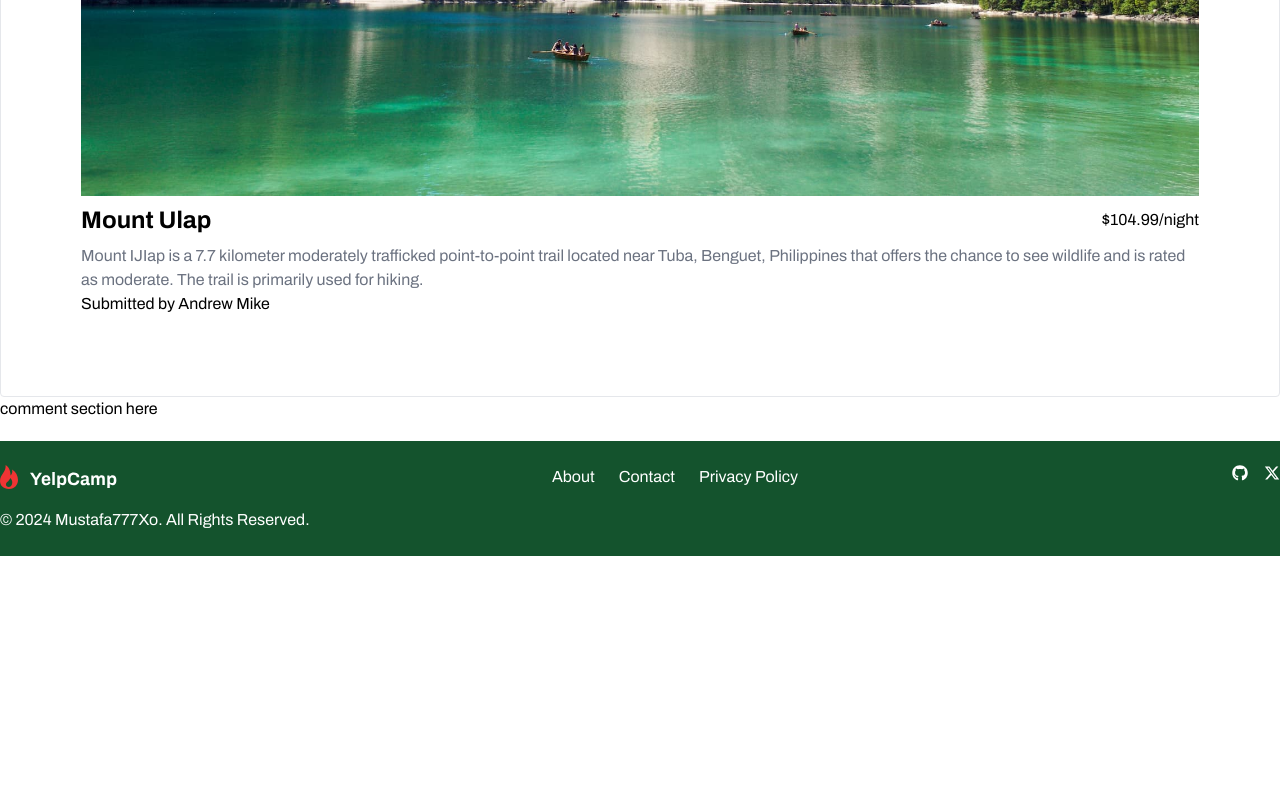
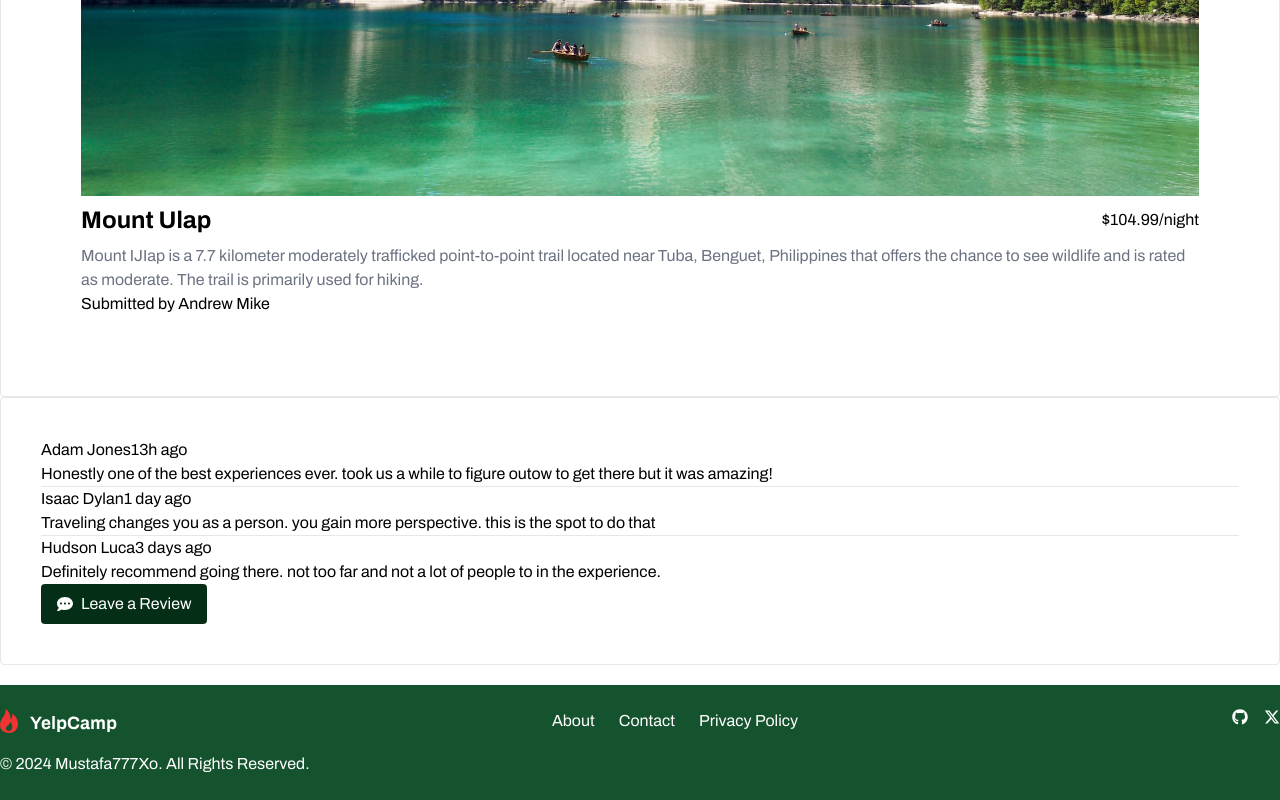
Before and after one commit to Mustafa777Xo/YelpCamp, a React (Vite) app: page /camp/1 in a window 1280 px wide. Shown: the part 1133-1933 px from the top of the page. Before the commit the page ends 1689 px from the top, so only its background shows below. Built offline with nearby package versions, Linux system fonts and the light colour scheme.

Commit message:
add comment section

```diff
--- /dev/null
+++ b/src/components/specific/camp_details_page/Comment.tsx
@@ -0,0 +1,22 @@
+interface commentProps {
+  user: string;
+  comment: string;
+  time: string;
+}
+const Comment: React.FC<commentProps> = ({ user, comment, time }) => {
+  return (
+    <>
+      <div className="container">
+        <div className="flex flex-col">
+          <div className="flex">
+            <h1>{user}</h1>
+            <h1>{time}</h1>
+          </div>
+          <p>{comment}</p>
+        </div>
+      </div>
+    </>
+  );
+};
+
+export default Comment;
--- /dev/null
+++ b/src/components/specific/camp_details_page/CommentSection.tsx
@@ -0,0 +1,53 @@
+import BaseButton from "@/components/common/BaseButton";
+import Comment from "./Comment";
+import { FaCommentDots } from "react-icons/fa";
+const comments = [
+  {
+    id: 1,
+    user: "Adam Jones",
+    comment:
+      "Honestly one of the best experiences ever. took us a while to figure outow to get there but it was amazing!",
+    time: "13h ago",
+  },
+  {
+    id: 2,
+    user: "Isaac Dylan",
+    comment:
+      "Traveling changes you as a person. you gain more perspective. this is the spot to do that",
+    time: "1 day ago",
+  },
+  {
+    id: 3,
+    user: "Hudson Luca",
+    comment:
+      "Definitely recommend going there. not too far and not a lot of people to in the experience.",
+    time: "3 days ago",
+  },
+];
+const CommentSection = () => {
+  return (
+    <>
+      <div className="container border rounded p-10">
+        {comments.map((comment, index) => (
+          <div key={comment.id}>
+            <Comment
+              user={comment.user}
+              comment={comment.comment}
+              time={comment.time}
+            />
+            {index < comments.length - 1 && <hr />}{" "}
+            {/* Add divider except after the last comment */}
+          </div>
+        ))}
+
+        <BaseButton
+          text="Leave a Review"
+          icon={FaCommentDots}
+          btnType="filled"
+        />
+      </div>
+    </>
+  );
+};
+
+export default CommentSection;
--- a/src/pages/CampDetailsPage.tsx
+++ b/src/pages/CampDetailsPage.tsx
@@ -1,13 +1,14 @@
 import CampDetailsLayout from "@/layouts/CampDetailsLayout";
 import CampCard from "@/components/specific/camp_details_page/CampCard";
 import Map from "@/components/specific/camp_details_page/Map";
+import CommentSection from "@/components/specific/camp_details_page/CommentSection";
 const CampDetailsPage = () => {
   return (
     <>
       <CampDetailsLayout
         maps={<Map />}
         campCard={<CampCard />}
-        commentsSection="comment section here"
+        commentsSection={<CommentSection />}
       />
     </>
   );
```
